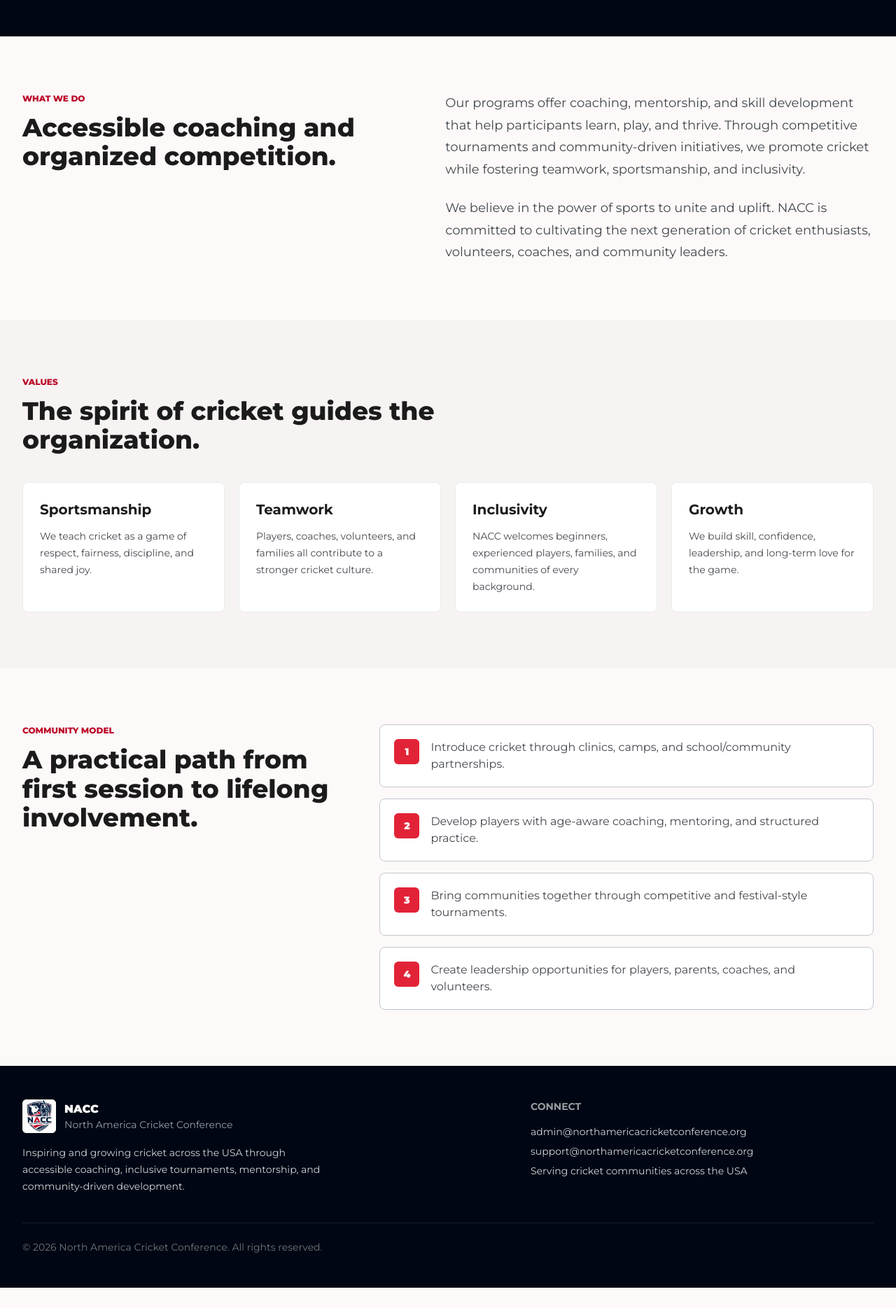
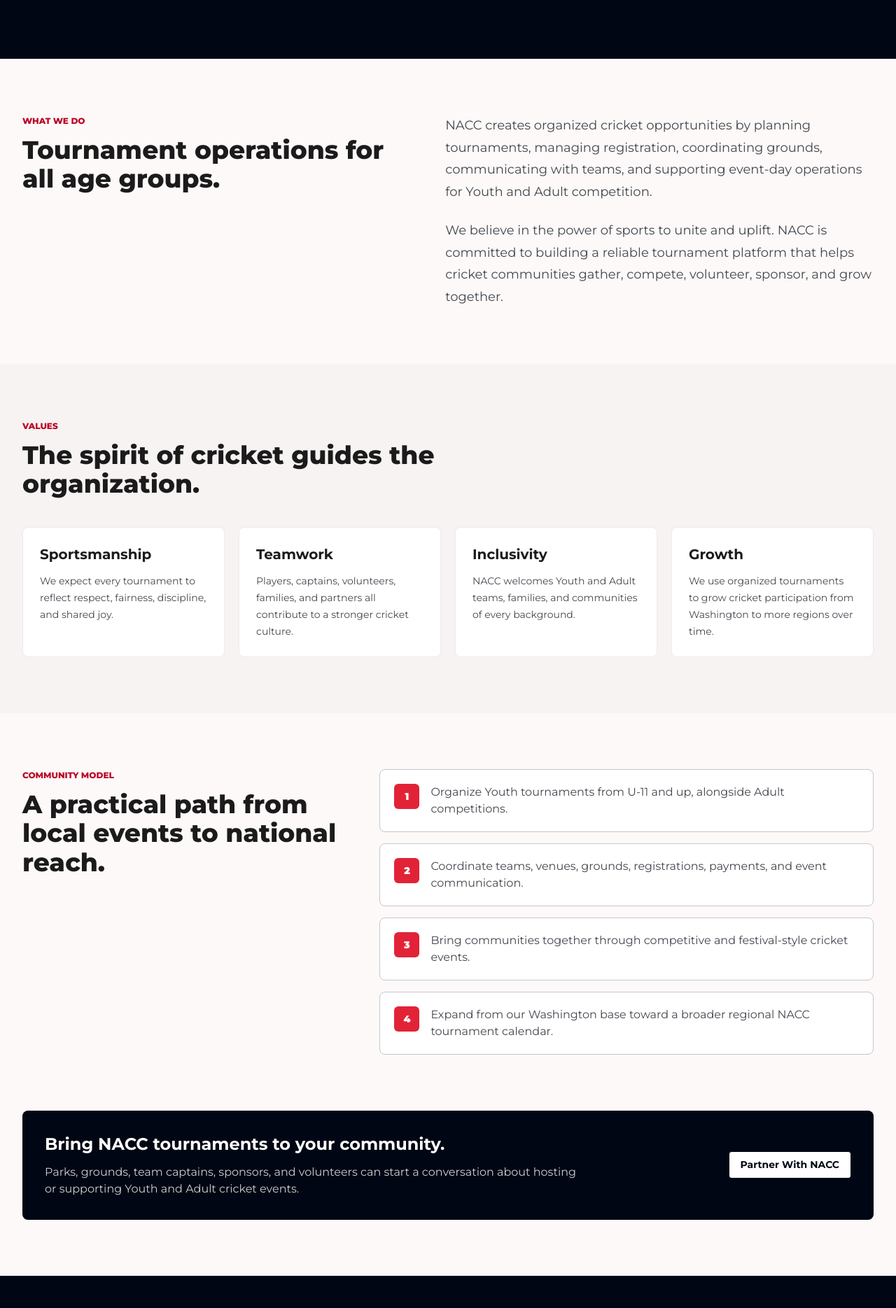
Before and after one commit to nacc-wa/nacc-npo, a React (Vite) app: page /about in a window 1280 px wide. Shown: the part 462-2331 px from the top of the page at 70% size. Before the commit the page ends 2302 px from the top, so only its background shows below. Built offline with nearby package versions, Linux system fonts and the light colour scheme; no server answers.

Commit message:
Refocus NACC site on tournaments

```diff
--- a/src/App.tsx
+++ b/src/App.tsx
@@ -1,4 +1,4 @@
-import { BrowserRouter as Router, Route, Routes } from 'react-router-dom';
+import { BrowserRouter as Router, Navigate, Route, Routes } from 'react-router-dom';
 import Layout from './components/layout/Layout';
 import About from './pages/About';
 import AdminDashboard from './pages/AdminDashboard';
@@ -6,7 +6,6 @@
 import Contact from './pages/Contact';
 import Home from './pages/Home';
 import Payments from './pages/Payments';
-import Programs from './pages/Programs';
 import Register from './pages/Register';
 import TournamentDetail from './pages/TournamentDetail';
 import Tournaments from './pages/Tournaments';
@@ -18,7 +17,6 @@
         <Routes>
           <Route path="/" element={<Home />} />
           <Route path="/about" element={<About />} />
-          <Route path="/programs" element={<Programs />} />
           <Route path="/tournaments" element={<Tournaments />} />
           <Route path="/tournaments/:tournamentId" element={<TournamentDetail />} />
           <Route path="/register" element={<Register />} />
@@ -26,6 +24,7 @@
           <Route path="/contact" element={<Contact />} />
           <Route path="/admin/login" element={<AdminLogin />} />
           <Route path="/admin" element={<AdminDashboard />} />
+          <Route path="*" element={<Navigate to="/" replace />} />
         </Routes>
       </Layout>
     </Router>
--- a/src/components/layout/Footer.tsx
+++ b/src/components/layout/Footer.tsx
@@ -14,8 +14,8 @@
               </div>
             </div>
             <p className="max-w-md text-sm leading-6 text-gray-300">
-              Inspiring and growing cricket across the USA through accessible coaching,
-              inclusive tournaments, mentorship, and community-driven development.
+              Growing cricket across the USA by organizing inclusive Youth and Adult
+              tournaments that bring communities together.
             </p>
           </div>
 
--- a/src/components/layout/Navbar.tsx
+++ b/src/components/layout/Navbar.tsx
@@ -4,7 +4,6 @@
 
 const navItems = [
 	{label: 'About', to: '/about'},
-	{label: 'Programs', to: '/programs'},
 	{label: 'Tournaments', to: '/tournaments'},
 	{label: 'Payments', to: '/payments'},
 	{label: 'Contact', to: '/contact'}
--- a/src/pages/About.tsx
+++ b/src/pages/About.tsx
@@ -1,27 +1,29 @@
+import { Link } from 'react-router-dom';
+
 const values = [
   {
     title: 'Sportsmanship',
-    description: 'We teach cricket as a game of respect, fairness, discipline, and shared joy.',
+    description: 'We expect every tournament to reflect respect, fairness, discipline, and shared joy.',
   },
   {
     title: 'Teamwork',
-    description: 'Players, coaches, volunteers, and families all contribute to a stronger cricket culture.',
+    description: 'Players, captains, volunteers, families, and partners all contribute to a stronger cricket culture.',
   },
   {
     title: 'Inclusivity',
-    description: 'NACC welcomes beginners, experienced players, families, and communities of every background.',
+    description: 'NACC welcomes Youth and Adult teams, families, and communities of every background.',
   },
   {
     title: 'Growth',
-    description: 'We build skill, confidence, leadership, and long-term love for the game.',
+    description: 'We use organized tournaments to grow cricket participation from Washington to more regions over time.',
   },
 ];
 
 const timeline = [
-  'Introduce cricket through clinics, camps, and school/community partnerships.',
-  'Develop players with age-aware coaching, mentoring, and structured practice.',
-  'Bring communities together through competitive and festival-style tournaments.',
-  'Create leadership opportunities for players, parents, coaches, and volunteers.',
+  'Organize Youth tournaments from U-11 and up, alongside Adult competitions.',
+  'Coordinate teams, venues, grounds, registrations, payments, and event communication.',
+  'Bring communities together through competitive and festival-style cricket events.',
+  'Expand from our Washington base toward a broader regional NACC tournament calendar.',
 ];
 
 const About = () => {
@@ -35,8 +37,9 @@
           </h1>
           <p className="mt-6 max-w-3xl text-lg leading-8 text-white/80">
             North America Cricket Conference is a non-profit organization dedicated to
-            inspiring a love for cricket across the United States by providing opportunities
-            for children, teens, and adults to engage with the sport.
+            growing cricket in the United States through organized Youth and Adult
+            tournaments. NACC is rooted in Washington today, with a long-term vision
+            to bring inclusive cricket events to more regions.
           </p>
         </div>
       </section>
@@ -45,19 +48,18 @@
         <div className="container grid gap-12 lg:grid-cols-[1fr_1.1fr]">
           <div>
             <p className="eyebrow mb-3">What we do</p>
-            <h2 className="section-title">Accessible coaching and organized competition.</h2>
+            <h2 className="section-title">Tournament operations for all age groups.</h2>
           </div>
           <div className="grid gap-6">
             <p className="section-copy">
-              Our programs offer coaching, mentorship, and skill development that help
-              participants learn, play, and thrive. Through competitive tournaments and
-              community-driven initiatives, we promote cricket while fostering teamwork,
-              sportsmanship, and inclusivity.
+              NACC creates organized cricket opportunities by planning tournaments,
+              managing registration, coordinating grounds, communicating with teams,
+              and supporting event-day operations for Youth and Adult competition.
             </p>
             <p className="section-copy">
               We believe in the power of sports to unite and uplift. NACC is committed
-              to cultivating the next generation of cricket enthusiasts, volunteers,
-              coaches, and community leaders.
+              to building a reliable tournament platform that helps cricket communities
+              gather, compete, volunteer, sponsor, and grow together.
             </p>
           </div>
         </div>
@@ -84,7 +86,7 @@
         <div className="container grid gap-10 lg:grid-cols-[0.8fr_1.2fr]">
           <div>
             <p className="eyebrow mb-3">Community model</p>
-            <h2 className="section-title">A practical path from first session to lifelong involvement.</h2>
+            <h2 className="section-title">A practical path from local events to national reach.</h2>
           </div>
           <div className="grid gap-4">
             {timeline.map((item, index) => (
@@ -98,6 +100,25 @@
           </div>
         </div>
       </section>
+
+      <section className="pb-20">
+        <div className="container">
+          <div className="rounded-lg bg-primary p-8 text-white">
+            <div className="grid gap-6 lg:grid-cols-[1fr_auto] lg:items-center">
+              <div>
+                <h2 className="text-2xl font-bold">Bring NACC tournaments to your community.</h2>
+                <p className="mt-3 max-w-3xl text-white/80">
+                  Parks, grounds, team captains, sponsors, and volunteers can start a
+                  conversation about hosting or supporting Youth and Adult cricket events.
+                </p>
+              </div>
+              <Link to="/contact" className="btn btn-secondary">
+                Partner With NACC
+              </Link>
+            </div>
+          </div>
+        </div>
+      </section>
     </div>
   );
 };
--- a/src/pages/Contact.tsx
+++ b/src/pages/Contact.tsx
@@ -1,7 +1,7 @@
 import { type FormEvent, useState } from 'react';
 import { submitContact } from '../services/nacc-service';
 
-const topics = ['Tournament registration', 'Youth programs', 'Volunteer', 'Sponsorship', 'Ground partnership', 'General'];
+const topics = ['Tournament registration', 'Youth tournaments', 'Adult tournaments', 'Volunteer', 'Sponsorship', 'Ground partnership', 'General'];
 
 const Contact = () => {
   const [status, setStatus] = useState<'idle' | 'submitting' | 'success' | 'error'>('idle');
@@ -38,8 +38,8 @@
             <p className="eyebrow mb-3">Contact</p>
             <h1 className="section-title">Start a conversation with NACC.</h1>
             <p className="section-copy mt-5">
-              Reach out about tournaments, coaching programs, sponsorships, volunteering,
-              ground partnerships, or general community cricket questions.
+              Reach out about Youth or Adult tournaments, sponsorships, volunteering,
+              ground partnerships, regional expansion, or general community cricket questions.
             </p>
 
             <div className="panel mt-8 p-6">
@@ -47,7 +47,7 @@
               <div className="grid gap-4 text-sm text-on-surface-variant">
                 <p><strong>Admin:</strong> admin@northamericacricketconference.org</p>
                 <p><strong>Support:</strong> support@northamericacricketconference.org</p>
-                <p><strong>Region:</strong> Serving cricket communities across the United States</p>
+                <p><strong>Region:</strong> Based in Washington and building toward more regions across the United States</p>
               </div>
             </div>
           </div>
--- a/src/pages/Home.tsx
+++ b/src/pages/Home.tsx
@@ -1,6 +1,5 @@
 import {
-  AcademicCapIcon,
-  HeartIcon,
+  MapPinIcon,
   TrophyIcon,
   UserGroupIcon,
 } from '@heroicons/react/24/outline';
@@ -8,19 +7,19 @@
 
 const pillars = [
   {
-    title: 'Learn',
-    description: 'Accessible coaching, fundamentals, rules education, and skill-building clinics.',
-    icon: AcademicCapIcon,
+    title: 'Youth Competition',
+    description: 'Age-group tournaments from U-11 and up, built for organized, competitive cricket.',
+    icon: UserGroupIcon,
   },
   {
-    title: 'Play',
-    description: 'Structured tournaments and community fixtures for new and experienced players.',
+    title: 'Adult Competition',
+    description: 'Structured tournaments and community fixtures for clubs, teams, and independent players.',
     icon: TrophyIcon,
   },
   {
-    title: 'Thrive',
-    description: 'Mentorship, leadership opportunities, and pathways for the next cricket leaders.',
-    icon: HeartIcon,
+    title: 'Regional Growth',
+    description: 'Washington is our current base, with a long-term vision to expand NACC events across every region.',
+    icon: MapPinIcon,
   },
 ];
 
@@ -43,9 +42,9 @@
               Growing cricket as a source of unity, joy, and opportunity.
             </h1>
             <p className="mt-6 max-w-3xl text-lg leading-8 text-gray-200 sm:text-xl">
-              NACC inspires a love for cricket across the USA by creating opportunities
-              for children, teens, and adults to learn, play, and thrive through coaching,
-              mentorship, skill development, and inclusive tournaments.
+              NACC grows cricket in the USA by organizing inclusive Youth and Adult
+              tournaments that give players, teams, families, and communities a place
+              to compete, connect, and celebrate the sport.
             </p>
             <div className="mt-8 flex flex-col gap-3 sm:flex-row">
               <Link to="/register" className="btn btn-accent">
@@ -68,9 +67,9 @@
             </div>
             <p className="section-copy">
               Our mission is to inspire and grow a love for cricket across the USA by
-              creating opportunities for individuals of all ages to learn, play, and thrive.
-              We foster talent and passion through coaching, mentorship, and skill development
-              while promoting competitive tournaments that bring communities together.
+              creating well-run tournaments for players of all ages. We currently serve
+              cricket communities from Washington, with a long-term vision to bring NACC
+              events to more regions across the country.
             </p>
           </div>
 
@@ -92,29 +91,29 @@
       <section className="bg-surface-container-low py-20">
         <div className="container grid gap-10 lg:grid-cols-2 lg:items-center">
           <div>
-            <p className="eyebrow mb-3">Programs</p>
-            <h2 className="section-title">Coaching, mentorship, tournaments, and volunteer pathways.</h2>
+            <p className="eyebrow mb-3">Who we serve</p>
+            <h2 className="section-title">Youth and Adult tournament pathways.</h2>
             <p className="section-copy mt-5">
-              NACC is designed for families discovering cricket, young players developing
-              fundamentals, adult teams seeking organized competition, and community leaders
-              who want to use sport to bring people together.
+              NACC is designed for Youth players starting at U-11, Adult teams seeking
+              organized competition, families supporting the game, and community leaders
+              who want cricket events that are reliable, inclusive, and competitive.
             </p>
             <div className="mt-7 flex flex-col gap-3 sm:flex-row">
-              <Link to="/programs" className="btn btn-primary">
-                Explore Programs
+              <Link to="/tournaments" className="btn btn-primary">
+                View Tournaments
               </Link>
               <Link to="/contact" className="btn btn-secondary">
-                Become a Volunteer
+                Partner With NACC
               </Link>
             </div>
           </div>
           <div className="grid gap-4 sm:grid-cols-2">
-            {['Children', 'Teens', 'Adults', 'Community partners'].map((audience) => (
+            {['Youth U-11+', 'Adult Teams', 'Families', 'Community partners'].map((audience) => (
               <div key={audience} className="panel p-6">
                 <UserGroupIcon className="mb-4 h-8 w-8 text-accent" />
                 <p className="text-lg font-bold">{audience}</p>
                 <p className="mt-2 text-sm text-on-surface-variant">
-                  Age-aware programming with inclusive expectations and clear next steps.
+                  Tournament-centered participation with clear registration and event operations.
                 </p>
               </div>
             ))}
--- a/src/pages/Programs.tsx
+++ /dev/null
@@ -1,81 +0,0 @@
-import { Link } from 'react-router-dom';
-
-const programs = [
-  {
-    audience: 'Children',
-    title: 'Foundations of Cricket',
-    details:
-      'Introductory clinics focused on batting, bowling, fielding, teamwork, safety, and joy in movement.',
-    cadence: 'Weekend clinics and seasonal camps',
-  },
-  {
-    audience: 'Teens',
-    title: 'Skill Development and Mentorship',
-    details:
-      'Age-group training with match scenarios, leadership habits, fitness, confidence, and role-specific coaching.',
-    cadence: 'Weekly training blocks and tournament preparation',
-  },
-  {
-    audience: 'Adults',
-    title: 'Community Competition',
-    details:
-      'Organized fixtures, T20 and T10 tournaments, clear registration workflows, and team communication support.',
-    cadence: 'Seasonal leagues and community cups',
-  },
-  {
-    audience: 'Volunteers',
-    title: 'Coach and Organizer Pathways',
-    details:
-      'Opportunities to support clinics, scoring, ground setup, team coordination, sponsorship, and event operations.',
-    cadence: 'Event-based and season-long roles',
-  },
-];
-
-const Programs = () => {
-  return (
-    <div className="bg-surface py-20">
-      <div className="container">
-        <div className="max-w-3xl">
-          <p className="eyebrow mb-3">Programs</p>
-          <h1 className="section-title">Cricket pathways for every age and role.</h1>
-          <p className="section-copy mt-5">
-            NACC programs are built to meet people where they are: young beginners,
-            developing teens, adult teams, families, volunteers, and community partners.
-          </p>
-        </div>
-
-        <div className="mt-12 grid gap-6 lg:grid-cols-2">
-          {programs.map((program) => (
-            <article key={program.title} className="panel p-7">
-              <p className="mb-3 text-sm font-bold uppercase text-accent">
-                {program.audience}
-              </p>
-              <h2 className="text-2xl font-bold">{program.title}</h2>
-              <p className="mt-4 leading-7 text-on-surface-variant">{program.details}</p>
-              <div className="mt-6 rounded-md bg-surface-container-low p-4 text-sm font-semibold text-primary">
-                {program.cadence}
-              </div>
-            </article>
-          ))}
-        </div>
-
-        <div className="mt-12 rounded-lg bg-primary p-8 text-white">
-          <div className="grid gap-6 lg:grid-cols-[1fr_auto] lg:items-center">
-            <div>
-              <h2 className="text-2xl font-bold">Bring NACC programming to your community.</h2>
-              <p className="mt-3 max-w-3xl text-white/80">
-                Schools, parks, team captains, sponsors, and volunteers can use the contact
-                form to start a conversation about clinics, tournaments, or local partnerships.
-              </p>
-            </div>
-            <Link to="/contact" className="btn btn-secondary">
-              Partner With NACC
-            </Link>
-          </div>
-        </div>
-      </div>
-    </div>
-  );
-};
-
-export default Programs;
```
Also changed, not shown: src/pages/Payments.tsx (+4 -4 lines), 1 other file (tests, documents, lock files or other folders).
